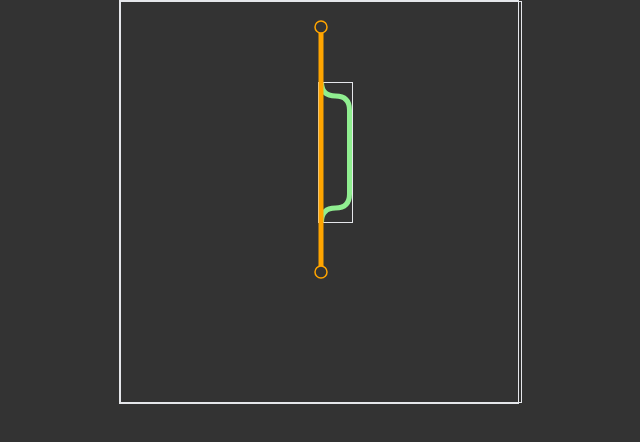
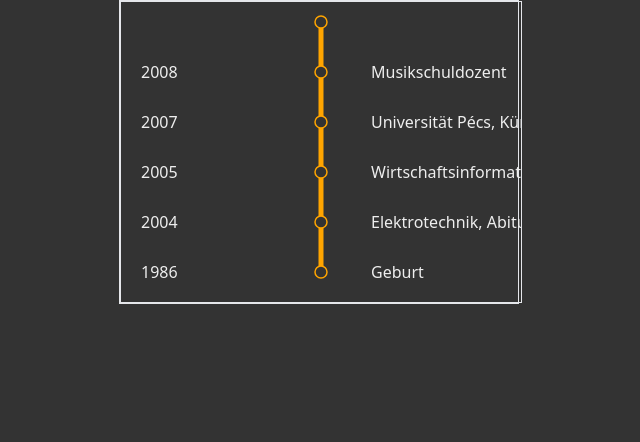
Before and after one commit to gabjuh/webdev-portfolio, a React (Vite) app: page / in a window 1280 px wide. Shown: the top 442 px of the page, without its empty margins (321-961 px from the left). Built offline with nearby package versions, Linux system fonts and the light colour scheme.

Commit message:
make stock/svgHeight dynamic

```diff
--- a/src/component/CvTree.tsx
+++ b/src/component/CvTree.tsx
@@ -1,11 +1,12 @@
-import React, { useState } from 'react';
+import React, { useState, useEffect } from 'react';
 import Branch from './Branch';
 import Tube from './Tube';
 import Point from './Point';
+import Item from './Item';
 import * as data from '../cv.json';
 
-// type DataKeys = keyof typeof data;
-// const dataKeys: DataKeys[] = Object.keys(data) as DataKeys[];
+// type DataKeysGeneral = keyof typeof data.general;
+// const dataKeysGeneral: DataKeysGeneral[] = Object.keys(data) as DataKeysGeneral[];
 
 interface ICvTree {
   bgColor: string;
@@ -33,14 +34,21 @@ const CvTree: React.FC<ICvTree> = ({
   const width: number = (level + strokeWidth) + jumpToLevel * size; // width is 2 times the level plus the strokeWidth, and if jumpToLevel !== 0, it will be multiplicated by the size
   const startPos: number = direction === 'right' ? strokeWidth : width; // set the starting position, default it is 0 + strokeWidht, or if direction is left, it is the width
 
+  const step = 50;
+
   // Stock
-  const [stockHeight, setStockHeight] = useState<number>(250);
+  const [stockHeight, setStockHeight] = useState<number>(step * data.rightSide.length);
 
   // Svg
-  const [svgHeight, setSvgHeight] = useState<number>(stockHeight + 150);
+  const [svgHeight, setSvgHeight] = useState<number>(stockHeight + 50);
   const [svgWidth, setSvgWidth] = useState<number>(400);
 
   const stockStartPos = svgWidth / 2;
+
+  useEffect(() => {
+    setStockHeight(step * data.rightSide.length);
+  }, []);
+
   return (
     <>
       <div
@@ -49,6 +57,7 @@ const CvTree: React.FC<ICvTree> = ({
           width: `${svgWidth}px`
         }}
       >
+        {/* <Item>
           <Branch
             height={height}
             width={width}
@@ -63,6 +72,8 @@ const CvTree: React.FC<ICvTree> = ({
             pointStrokeWidth={pointStrokeWidth}
             jumpToLevel={jumpToLevel}
           />
+          <p>asd</p>
+        </Item> */}
 
         {/* Stock */}
         <svg
@@ -90,18 +101,26 @@ const CvTree: React.FC<ICvTree> = ({
               color={'orange'}
               isMajor={true}
               bgColor={bgColor}
-              pos={[200, 5]}
+              pos={[200, 0]}
               size={pointSize}
               strokeWidth={pointStrokeWidth}
             />
+            {[...Array(data.rightSide.length)].map((_, i, a) => {
+              return (
+                <React.Fragment key={i}>
                   <Point
                     color={'orange'}
                     isMajor={true}
                     bgColor={bgColor}
-              pos={[200, stockHeight]}
+                    pos={[200, step * (i + 1)]}
                     size={pointSize}
                     strokeWidth={pointStrokeWidth}
                   />
+                  <text x="20" y={step * (i + 1) + 6} fill="#eee">{data.rightSide[a.length - 1 - i].content.year}</text>
+                  <text x="250" y={step * (i + 1) + 6} fill="#eee">{data.rightSide[a.length - 1 - i].content.name}</text>
+                </React.Fragment>
+              );
+            })}
           </g>
         </svg>
       </div>
```
Lines whose indentation alone changed are shown as unchanged.
